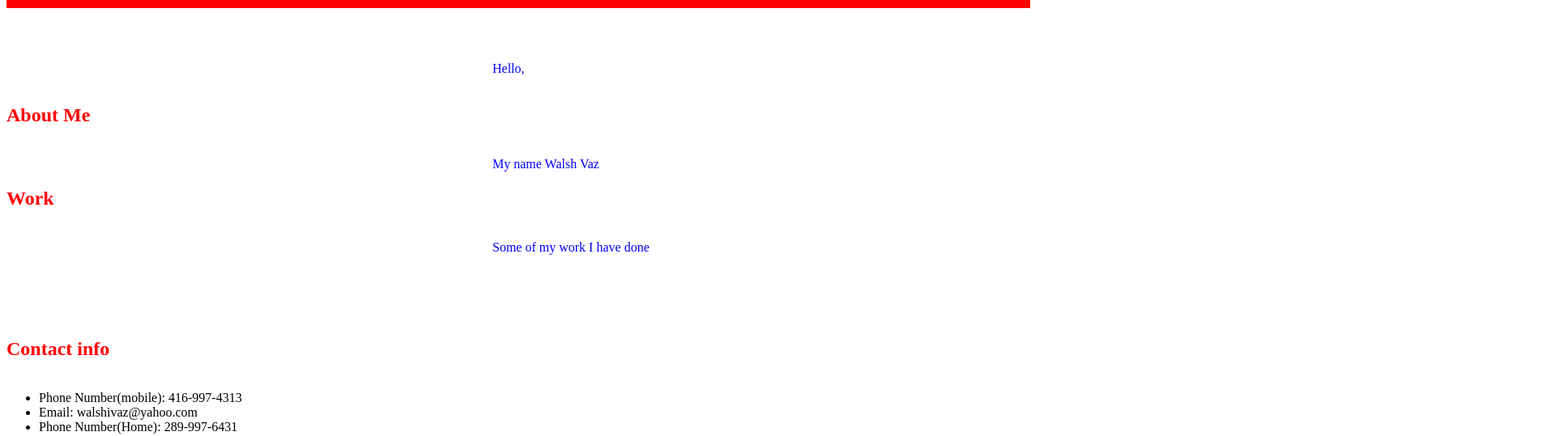
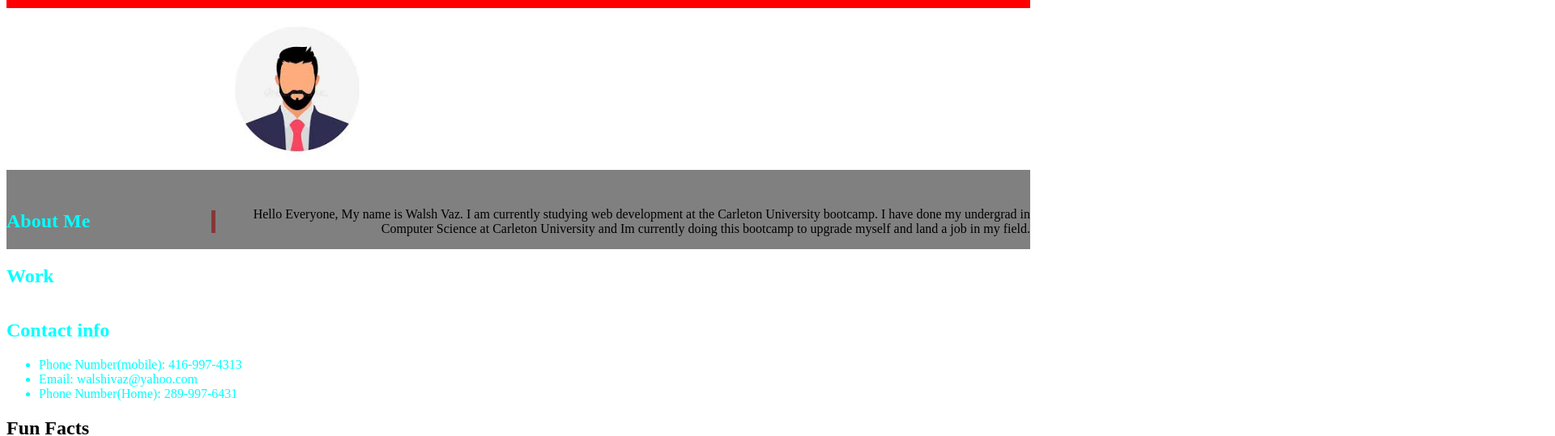
Before and after one commit to Walsh-Vaz/myProfile, a plain HTML site: page myPortfolio.html in a window 1280 px wide. Shown: the part 98-637 px from the top of the page at 81% size, 1920 px wide, since content can reach past the window. Drawn offline with Linux system fonts and the light colour scheme.

Commit message:
added bug fixes

```diff
--- a/assets/style.css
+++ b/assets/style.css
@@ -3,23 +3,6 @@ header{
     text-align: center;
     background: red;
     color: black;
-}
-
-section h2{
-    color: red;
-    float: left;
-    height: 50px;
-    width: 300%;
-    margin-bottom: 15px;
-
-}
-
-section p {
-    color: blue;
-    height: 100px;
-    width: 100%;
-    text-align: left;
-    padding: 50px 20px 20px 600px;
 }
 
 header ul{
@@ -48,3 +31,38 @@ header ul li{
     margin-top: -10px;
     margin-bottom: 100px;
  }
+
+.AboutMe {
+    background-color: grey;
+    display: flex;
+    justify-content: space-between;
+    align-items: stretch;
+    padding-top: 30px;
+}
+
+.title {
+    border-right: 5px solid #873636;
+    min-height: 100%;
+    text-align: left;
+    padding-right: -200px;
+    min-width: 20%;
+    max-width: 20%;
+}
+
+.image{
+    height: 200px;
+    position: relative;
+    display: flex;
+    float: center;
+
+}
+
+section{
+    color: aqua;
+}
+
+section p {
+    color: black;
+    display: flex;
+    text-align: right;
+}
--- a/myPortfolio.html
+++ b/myPortfolio.html
@@ -30,15 +30,26 @@
 
         </header>
 
-        <main>
-            <section>
-                <h2> About Me  </h2>
-                <p> Hello, My name Walsh Vaz </p>
-            </section>
+        <section>
+            <div class="image">
+                <img src="./assets/download.jpg" alt="My Avatar">
+            </div>
+        </section>
+
+        <section class="AboutMe">
+
+            <h2 class="title"> About Me  </h2>
+            <p> Hello Everyone, My name is Walsh Vaz. I am currently studying web development at the
+                Carleton University bootcamp. I have done my undergrad in Computer Science at Carleton
+                University and Im currently doing this bootcamp to upgrade myself and land a job in my
+                field.
+            </p>
+
+        </section>
 
             <section>
                 <h2> Work </h2>
-                <p> Some of my work I have done </p>
+                <p>    </p>
             </section>
 
             <section>
@@ -49,8 +60,6 @@
                     <li> Phone Number(Home): 289-997-6431 </li>
                 </ul>
             </section>
-
-        </main>
 
         <aside>
 
```
Also changed, not shown: assets/download.jpg (added).
